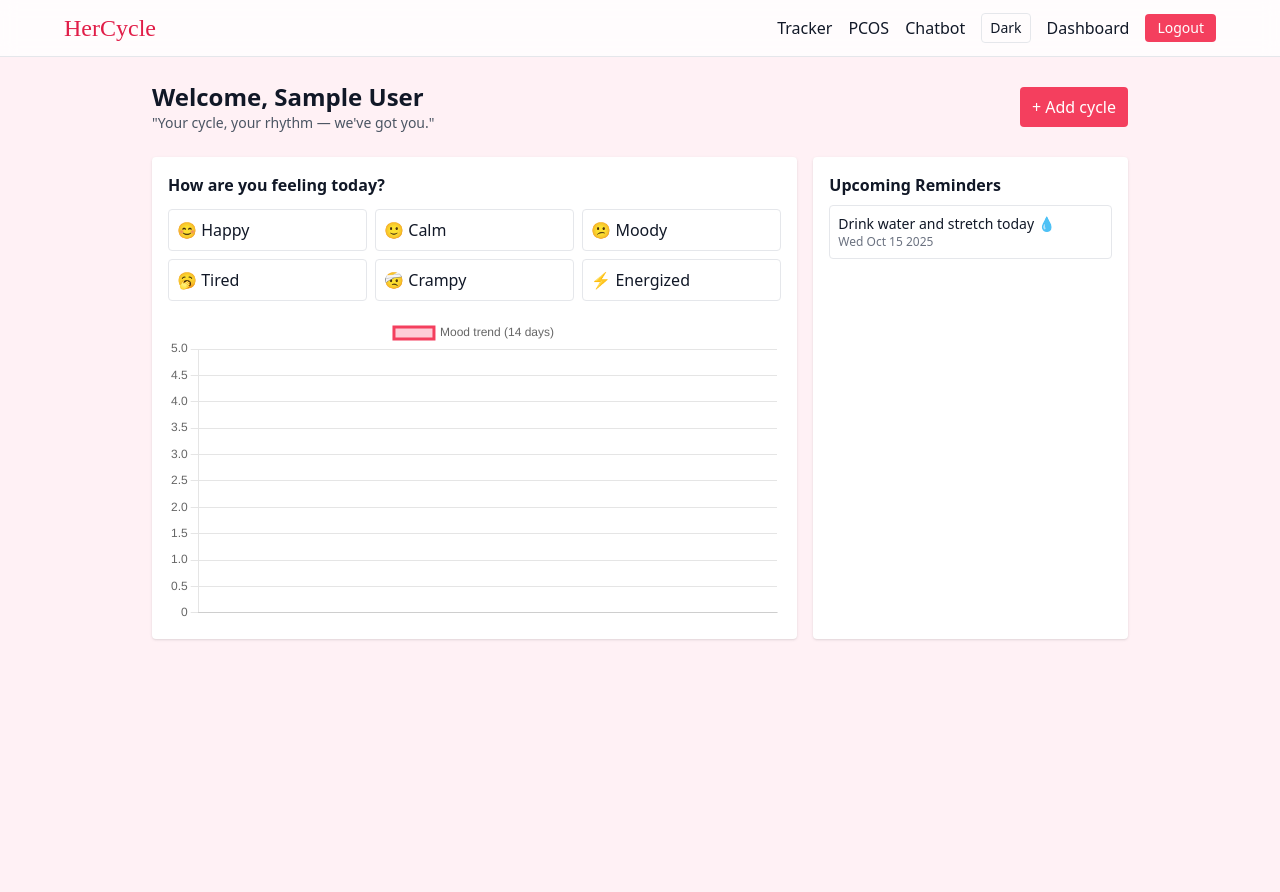
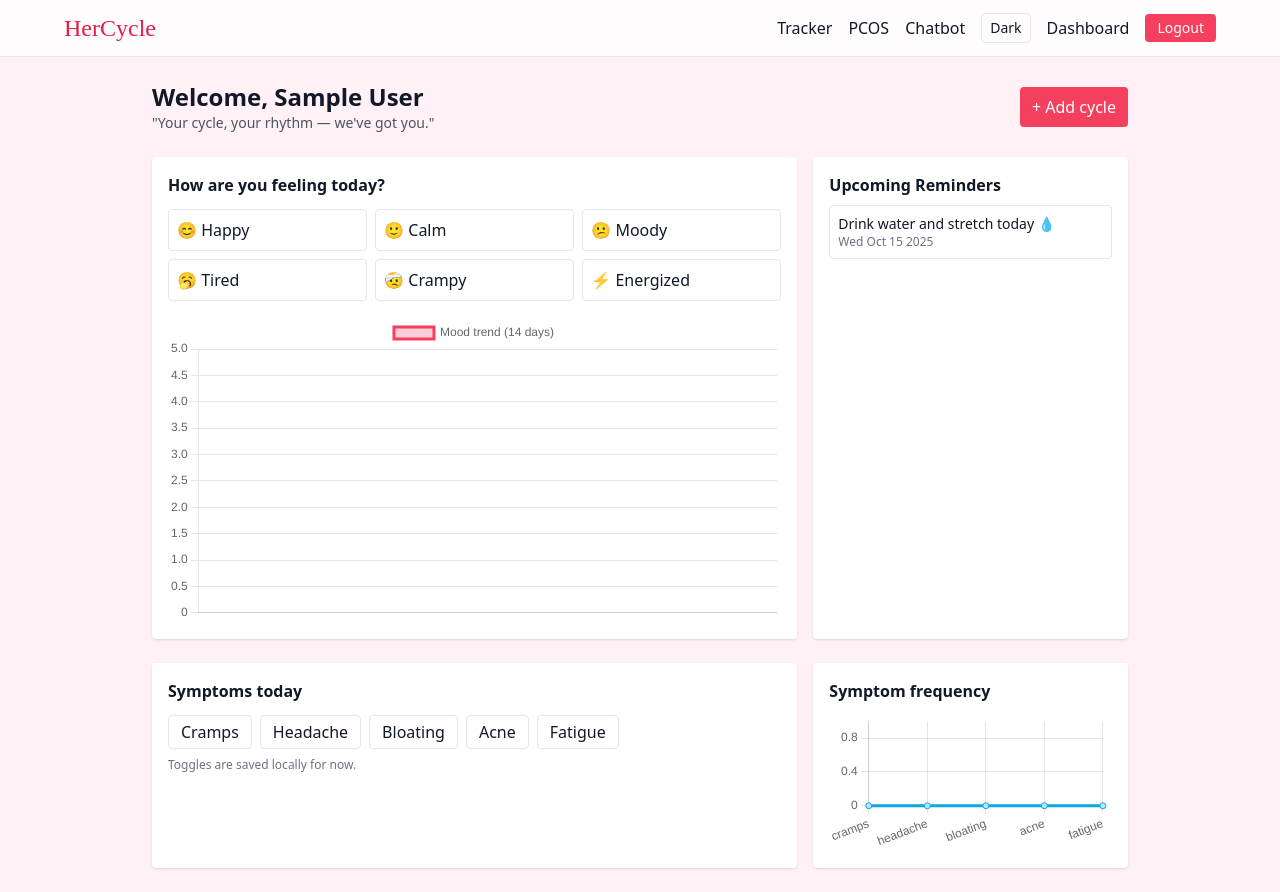
Before and after one commit to ashumehta18/HerCycle, a React (Vite) app in the folder client/: page /dashboard in a window 1280 px wide. Before the commit the page ends 800 px from the top, so only its background shows below. Built offline with nearby package versions, Linux system fonts and the light colour scheme; no server answers; sample sign-in values are in the browser's storage.

Commit message:
DashBoard updated with Symptoms  analyzer

```diff
--- a/client/src/pages/Dashboard.jsx
+++ b/client/src/pages/Dashboard.jsx
@@ -31,11 +31,15 @@ export default function Dashboard(){
   const [reminders, setReminders] = useState([])
   const [moodToday, setMoodToday] = useState('')
   const [moodHistory, setMoodHistory] = useState([]) // [{date:'YYYY-MM-DD', mood:'happy'}]
+  const [symptomsToday, setSymptomsToday] = useState([]) // ['cramps','headache']
+  const [symptomHistory, setSymptomHistory] = useState([]) // [{date, symptoms:[] }]
 
   // Load local mood history
   useEffect(()=>{
     const h = localStorage.getItem('moodHistory')
     if(h) setMoodHistory(JSON.parse(h))
+    const s = localStorage.getItem('symptomHistory')
+    if(s) setSymptomHistory(JSON.parse(s))
   },[])
 
   // Fetch reminders but tolerate API unavailability
@@ -60,6 +64,17 @@ export default function Dashboard(){
     localStorage.setItem('moodHistory', JSON.stringify(next))
   }
 
+  const toggleSymptom = (key)=>{
+    const today = new Date().toISOString().slice(0,10)
+    const current = new Set(symptomsToday)
+    if(current.has(key)) current.delete(key); else current.add(key)
+    const updated = Array.from(current)
+    setSymptomsToday(updated)
+    const next = [...symptomHistory.filter(x=>x.date!==today), { date: today, symptoms: updated }]
+    setSymptomHistory(next)
+    localStorage.setItem('symptomHistory', JSON.stringify(next))
+  }
+
   const chartData = useMemo(()=>{
     const last14 = [...moodHistory].sort((a,b)=> a.date.localeCompare(b.date)).slice(-14)
     const labels = last14.map(x=> x.date.slice(5))
@@ -75,6 +90,22 @@ export default function Dashboard(){
       }]
     }
   },[moodHistory])
+
+  const symptomChart = useMemo(()=>{
+    const last14 = [...symptomHistory].sort((a,b)=> a.date.localeCompare(b.date)).slice(-14)
+    const labels = last14.map(x=> x.date.slice(5))
+    const symptomKeys = ['cramps','headache','bloating','acne','fatigue']
+    const counts = symptomKeys.map(k=> last14.reduce((acc, d)=> acc + (d.symptoms?.includes(k)?1:0), 0))
+    return {
+      labels: symptomKeys.map(k=> k),
+      datasets:[{
+        label:'Symptom frequency (last 14 days)',
+        data: counts,
+        borderColor:'#0ea5e9',
+        backgroundColor:'#bae6fd'
+      }]
+    }
+  },[symptomHistory])
 
   return (
     <div className="max-w-5xl mx-auto p-6 space-y-6">
@@ -109,6 +140,25 @@ export default function Dashboard(){
           </ul>
         </div>
       </section>
+
+      <section className="grid grid-cols-1 md:grid-cols-3 gap-4">
+        <div className="md:col-span-2 bg-white rounded p-4 shadow">
+          <h3 className="font-semibold mb-3">Symptoms today</h3>
+          <div className="flex flex-wrap gap-2">
+            {['cramps','headache','bloating','acne','fatigue'].map(s => (
+              <button key={s} onClick={()=>toggleSymptom(s)}
+                className={`px-3 py-1 rounded border capitalize ${symptomsToday.includes(s)?'bg-blue-100 border-blue-400':'hover:bg-blue-50'}`}>
+                {s}
+              </button>
+            ))}
+          </div>
+          <p className="text-xs text-gray-500 mt-2">Toggles are saved locally for now.</p>
+        </div>
+        <div className="bg-white rounded p-4 shadow">
+          <h3 className="font-semibold mb-2">Symptom frequency</h3>
+          <Line data={symptomChart} options={{ plugins:{ legend:{ display:false }}, scales:{ y:{ beginAtZero:true }}}} />
+        </div>
+      </section>
     </div>
   )
 }
```
